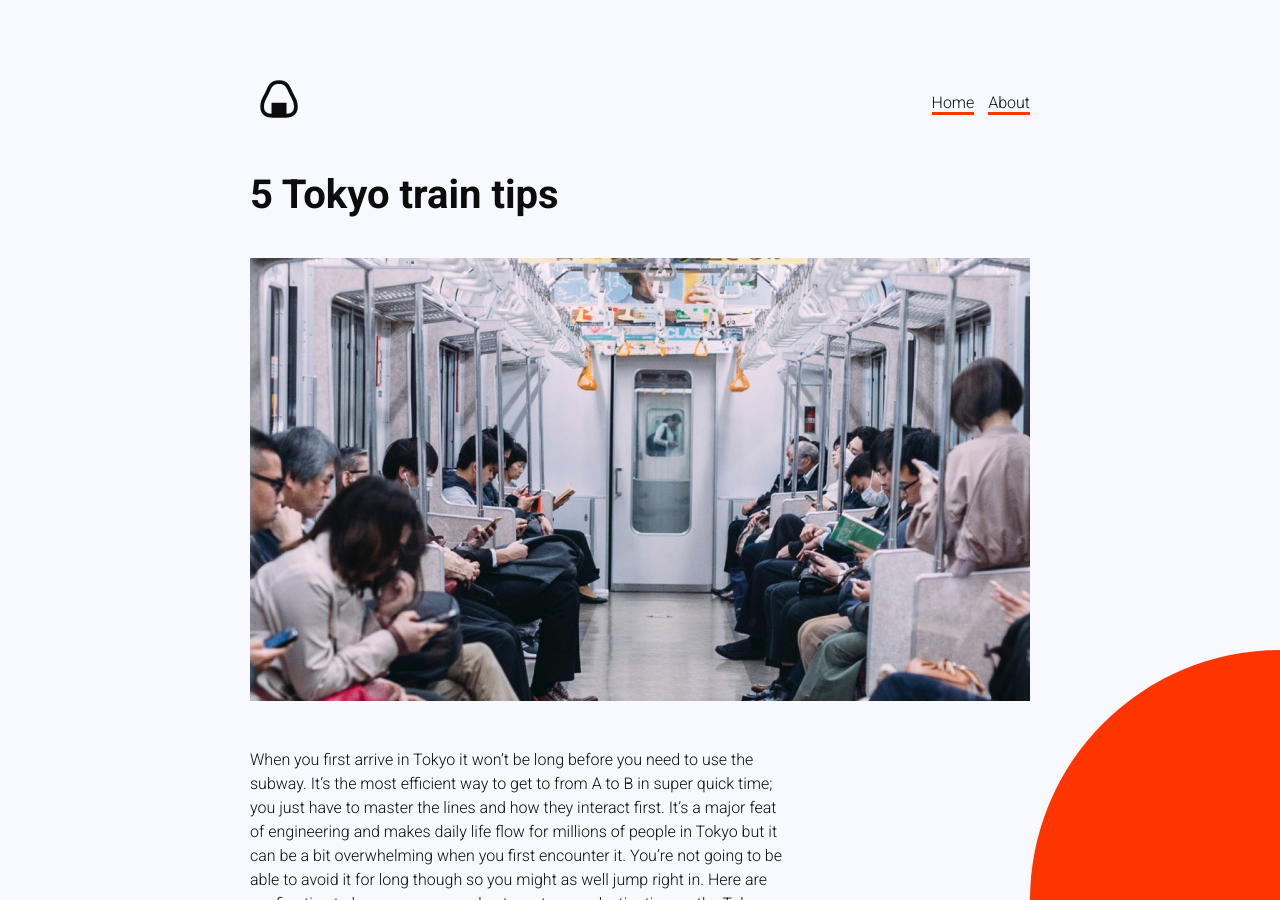
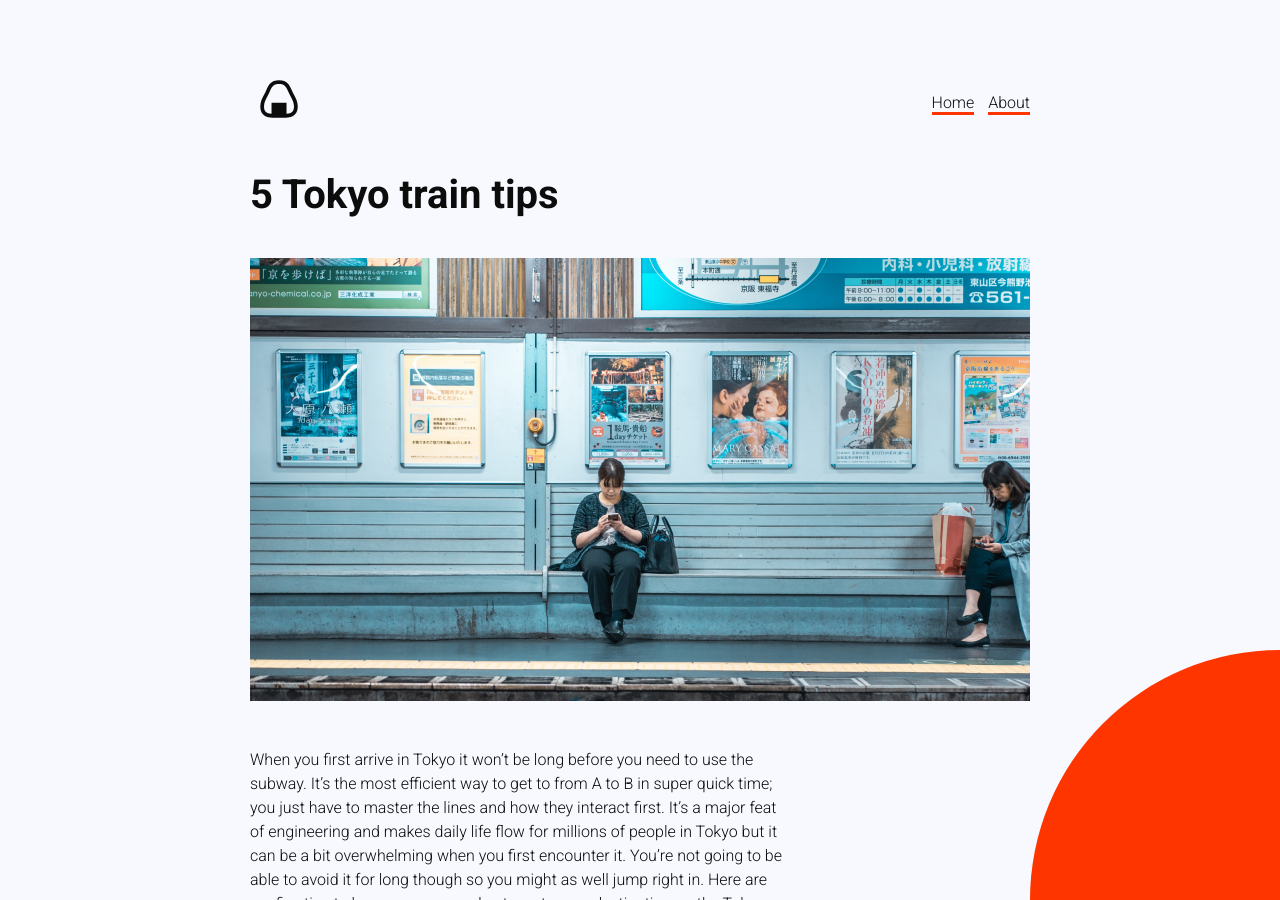
Before and after one commit to shapessss/anightinjapan2, a Jekyll site: the page built from _posts/2022-03-28-tokyo-train-tips.markdown, in a window 1280 px wide and 900 px high. Built offline with Jekyll 4.4.1, drawn with Linux system fonts in a browser that asks for light colours.

Commit message:
Update Blog “2022-03-28-tokyo-train-tips”

```diff
--- a/_posts/2022-03-28-tokyo-train-tips.markdown
+++ b/_posts/2022-03-28-tokyo-train-tips.markdown
@@ -3,7 +3,7 @@ title: 5 Tokyo train tips
 excerpt: Here are my five tips to keep you sane and get you to your destination
   on the Tokyo Subway!!!
 ---
-![5 Tokyo train tips](/assets/images/blog-3a.jpg "5 Tokyo train tips")
+![5 Tokyo train tips](/assets/images/blog-3b.jpg "5 Tokyo train tips")
 
 When you first arrive in Tokyo it won’t be long before you need to use the subway.  It’s the most efficient way to get to from A to B in super quick time; you just have to master the lines and how they interact first. It’s a major feat of engineering and makes daily life flow for millions of people in Tokyo but it can be a bit overwhelming when you first encounter it.  You’re not going to be able to avoid it for long though so you might as well jump right in.  Here are my five tips to keep you sane and get you to your destination on the Tokyo Subway.
 
```
